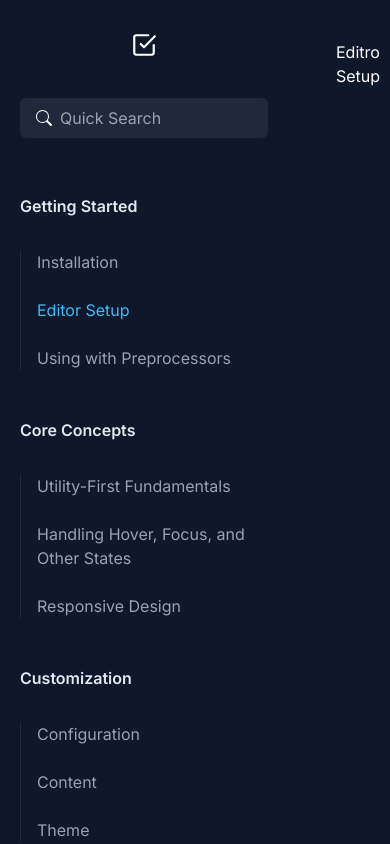
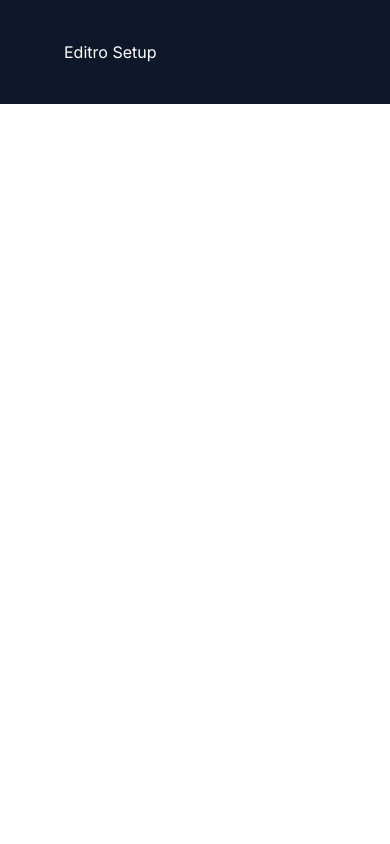
Before and after one commit to serity-ui/serity-ui.com, a Next.js app: page /docs/editor-setup in a window 390 px wide. Built offline with nearby package versions, Linux system fonts and the light colour scheme.

Commit message:
chore: improve sidebar and main tags width and responsiveness in xl screens

```diff
--- a/components/Layout.tsx
+++ b/components/Layout.tsx
@@ -2,11 +2,15 @@ import Sidebar from './Sidebar'
 
 const Layout = ({ children }: any) => {
   return (
-    <div className='flex bg-slate-900'>
-      <Sidebar />
-      <main className='bg-slate-900 flex w-0 flex-1 flex-col overflow-hidden px-12 py-10 text-white'>
-        {children}
-      </main>
+    <div className='overflow-hidden bg-slate-900 '>
+      <div className='max-w-[90rem] mx-auto px-4 sm:px-6 md:px-8'>
+        <Sidebar />
+        <div className='lg:pl-[19.5rem] '>
+          <main className='max-w-3xl mx-auto relative z-20 flex flex-col overflow-hidden px-12 py-10  xl:max-w-none text-white'>
+            {children}
+          </main>
+        </div>
+      </div>
     </div>
   )
 }
--- a/components/Sidebar.tsx
+++ b/components/Sidebar.tsx
@@ -51,7 +51,7 @@ const Sidebar = () => {
     },
   ]
   return (
-    <aside className='h-screen bg-slate-900 p-5 pt-8 w-72 lg:text-sm lg:w-72 lg:flex-shrink-0'>
+    <aside className='hidden lg:block fixed z-20 inset-0 top-[3.8125rem] left-[max(0px,calc(50%-45rem))] right-auto w-[19.5rem] pb-10 px-8 overflow-auto'>
       <div className='flex justify-center mb-10'>
         <Link href='/'>
           <Image
```
